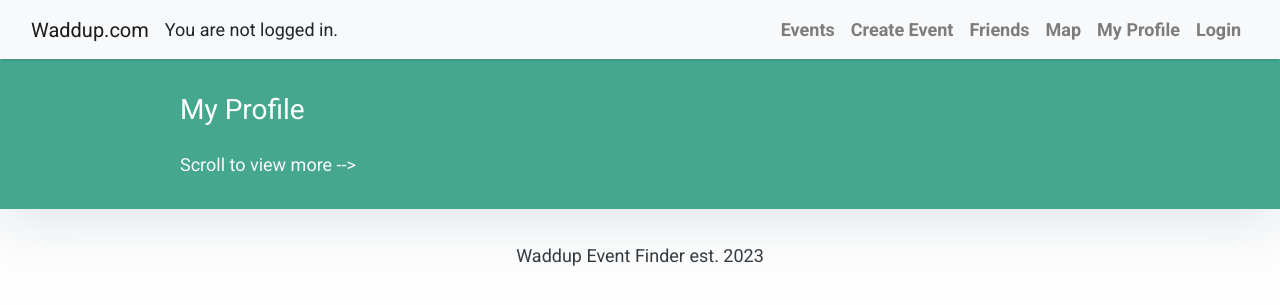
After one commit to ahadjidi/Waddup, a Django app: page /my_profile/ in a window 1280 px wide. The commit adds this page. Shown: the top 305 px of the page. Run offline with Django 4.2, Linux system fonts and the light colour scheme; some libraries are stand-ins or nearby versions.

Commit message:
added blank profile page and button

```diff
--- a/abstract-user-example/templates/_base.html
+++ b/abstract-user-example/templates/_base.html
@@ -69,7 +69,7 @@
                             <a class="nav-link text-black font-weight-bold" href="{% url 'map' %}">Map</a>
                         </li>
                         <li class="nav-item text-black">
-                            <a class="nav-link text-black font-weight-bold" href="#">My Profile</a>
+                            <a class="nav-link text-black font-weight-bold" href="{% url 'profile' %}">My Profile</a>
                         </li>
                         {% if user.is_authenticated %}
                             <li class="nav-item text-black">
--- a/abstract-user-example/templates/map.html
+++ b/abstract-user-example/templates/map.html
@@ -18,7 +18,7 @@
     </div>
 </header>
 <body>
-<div id='map' width="100%" style='height:600px'></div>
+<div id='map' width="100%" style='height:500px'></div>
    <script>
     mapboxgl.accessToken = 'pk.eyJ1IjoiamVoYW5kcmEiLCJhIjoiY2xlcWxpdjVvMGhqMDNycTZoZXhmM2doZSJ9.IHy3f_SdWkskZbX69q-YhA';
     var map = new mapboxgl.Map({
--- /dev/null
+++ b/abstract-user-example/templates/my_profile.html
@@ -0,0 +1,45 @@
+{% extends "_base.html" %}
+<!-- Extends template tag tells Django to inherit from base.html template,
+    Then, we simply fill the contents blocks of base template with content
+-->
+
+{% block content %}
+<style>
+    body {
+        font-family: "Roboto", sans-serif;
+        font-size: 18px;
+        background-color: #fdfdfd;
+    }
+
+    .head_text {
+        color: white;
+    }
+
+    .card {
+        box-shadow: 0 16px 48px #E3E7EB;
+    }
+</style>
+
+<header class="masthead">
+    <div class="overlay"></div>
+    <div class="container">
+        <div class="row">
+            <div class=" col-md-8 col-md-10 mx-auto">
+                <div class="site-heading">
+                    <h3 class=" site-heading my-4 mt-3 text-white"> My Profile </h3>
+                    <p class="text-light">Scroll to view more --> &nbsp
+                    </p>
+                </div>
+            </div>
+        </div>
+    </div>
+</header>
+<div class="container">
+    <div class="row">
+        <!-- Blog Entries Column -->
+        <div class="col-md-8 mt-3 left">
+        </div>
+        <!-- Re insert sidebar block if needed-->
+    </div>
+</div>
+{%endblock%}
--- a/abstract-user-example/users/urls.py
+++ b/abstract-user-example/users/urls.py
@@ -14,6 +14,7 @@ urlpatterns = [
     path('create/', views.AddEventView.as_view(), name = 'create_event'),
     path('map/', views.MapView.as_view(), name = 'map'),
     path('friends/', views.FriendList.as_view(), name = 'friends'),
+    path('my_profile/', views.ProfileView.as_view(), name = 'profile'),
 
     #path("signup/", views.SignUp.as_view(), name="signup"),
     ]
--- a/abstract-user-example/users/views.py
+++ b/abstract-user-example/users/views.py
@@ -28,6 +28,9 @@ class AddEventView(generic.CreateView):
 class FriendList(generic.TemplateView):
     template_name = 'friends.html'
 
+class ProfileView(generic.TemplateView):
+    template_name = 'my_profile.html'
+
 class MapView(generic.TemplateView):
     template_name = 'map.html'
 
```
